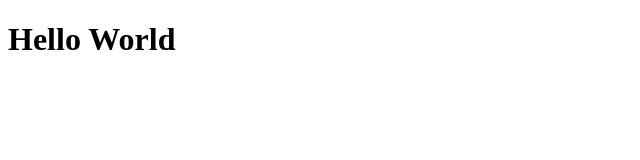
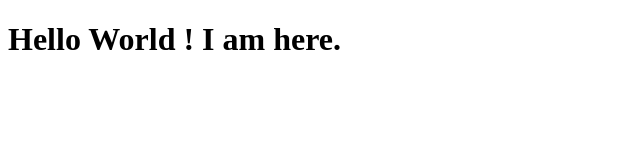
Before and after one commit to ishabali/ishabali.github.io, a plain HTML site: page index.html in a window 1280 px wide. Shown: the whole page, without its empty margins (0-640 px from the left). Drawn offline with Linux system fonts and the light colour scheme.

Commit message:
Added I am here to announcement

```diff
--- a/index.html
+++ b/index.html
@@ -6,7 +6,7 @@
    </head>
 
   <body>
-    <h1> Hello World </h1>
+    <h1> Hello World ! I am here.</h1>
 
   </body>
 </html>
```
